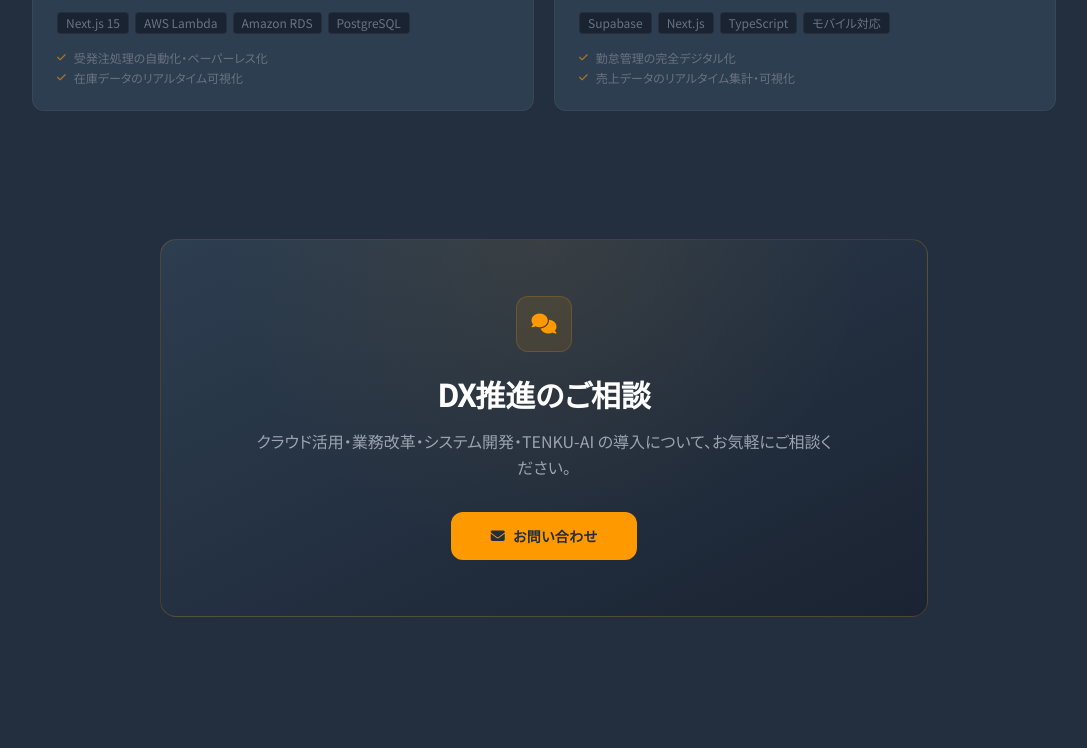
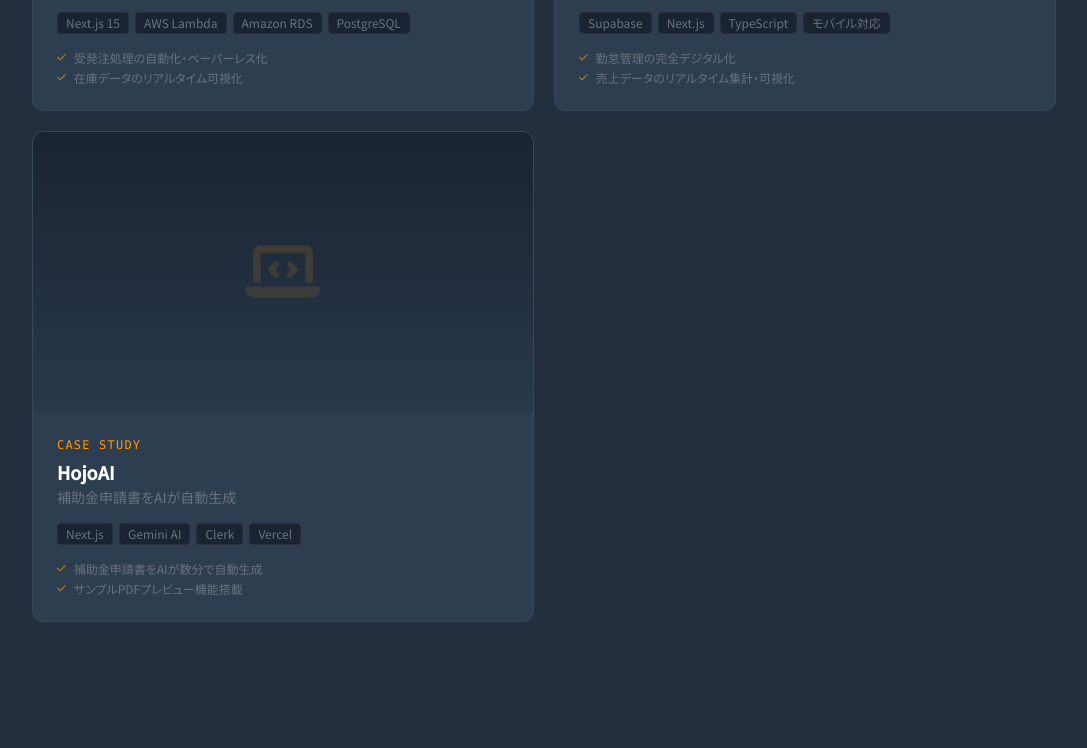
Before and after one commit to wolvesgale/egg_HP, a Next.js app: page /dx-consulting in a window 1280 px wide. Shown: the part 2100-2848 px from the top of the page, without its empty margins (96-1183 px from the left). Built offline with nearby package versions, Linux system fonts and the light colour scheme.

Commit message:
feat: HojoAIケーススタディをdx-portfolioに追加
Added a new case study entry for HojoAI, detailing its features and functionality.

```diff
--- a/src/data/dx-portfolio.js
+++ b/src/data/dx-portfolio.js
@@ -65,6 +65,27 @@ export const portfolioItems = [
     ],
     screenshots: [],
   },
+  {
+    slug: "hojo-ai",
+    type: "case-study",
+    featured: false,
+    title: "HojoAI",
+    tagline: "補助金申請書をAIが自動生成",
+    description:
+      "AIが補助金申請書を自動生成し、採択率の高い申請書を数分で作成できるSaaS。" +
+      "Gemini 2.5 Flash × Next.js × Clerk構成で、サンプルPDFプレビューやX自動投稿機能も搭載。" +
+      "FreeプランからProプランまでのフリーミアム構成。",
+    thumbnail: null,
+    tags: ["Next.js", "Gemini AI", "Clerk", "Vercel", "Stripe", "SaaS"],
+    links: { demo: "https://hojyokin-saas-wolvesgales-projects.vercel.app/" },
+    results: [
+      "補助金申請書をAIが数分で自動生成",
+      "サンプルPDFプレビュー機能搭載",
+      "X（Twitter）自動投稿機能",
+      "フリーミアムプラン構成",
+    ],
+    screenshots: [],
+  },
 ];
 
 export function getPortfolioItem(slug) {
```
